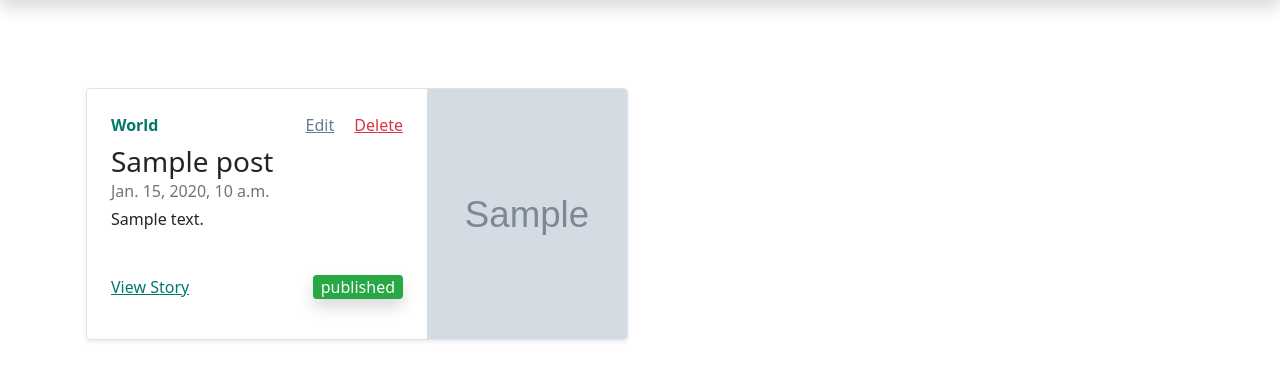
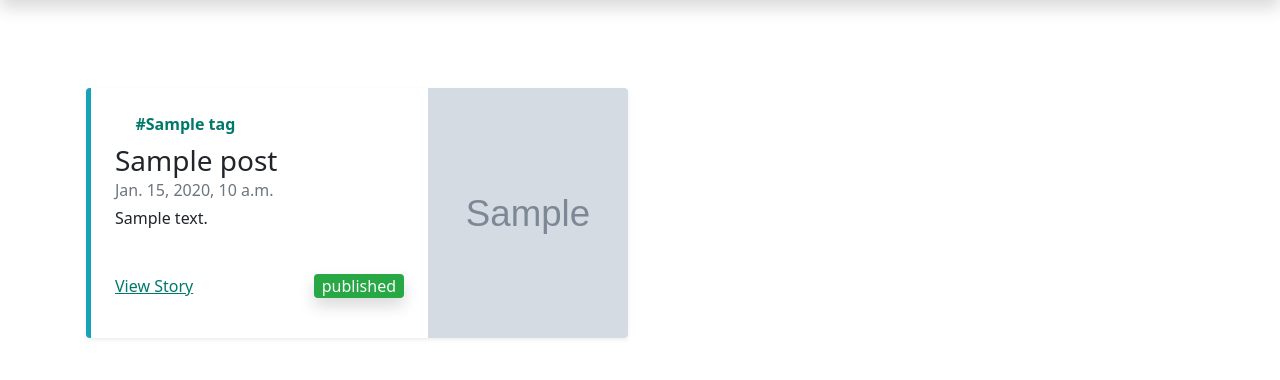
Before and after one commit to kali-physi-hacker/KaliBlog, a Django app: template templates/blog/posts/my_stories.html in a window 1280 px wide. Shown: the part 56-436 px from the top of the page. Run offline with Django 3.2, Linux system fonts and the light colour scheme; the template is opened without the code that fills it: most values are stand-ins (such as "Sample title", 1, 10 or a date in 2020); grey boxes marked "Sample" are stand-in pictures; some libraries are stand-ins or nearby versions; some web fonts are replaced.

Commit message:
Kali: Refactored code to fix UI bug and add border left style

```diff
--- a/templates/blog/posts/my_stories.html
+++ b/templates/blog/posts/my_stories.html
@@ -12,17 +12,20 @@
             <div class="row mb-2">
             {% for post in posts %}
                 <div class="col-md-6 post-container">
-                    <div class="row g-0 border rounded overflow-hidden flex-md-row mb-4 shadow-sm h-md-250 position-relative">
+                    <div class="border-info row g-0 rounded overflow-hidden flex-md-row mb-4 shadow-sm h-md-250 position-relative post">
                         <div class="col p-4 d-flex flex-column position-static">
                             <div class="d-flex">
-                                <strong class="d-inline-block mb-2 text-primary">World</strong>
-                                <div class="ml-auto actions">
-                                    <a class="mr-3 text-secondary" href="{% url 'blog:post_edit' post.slug %}">Edit</a>
-                                    <a data-toggle="modal" data-target="#deletePostModal{{ post.pk }}" class="text-danger" href="#">Delete</a>
+                                <i class="icon-tag mr-2"></i>
+                                {% for tag in post.tags.all|slice:':2' %}
+                                    <strong class="d-inline-block mb-2 mr-1 text-primary">#{{ tag }} </strong>
+                                {% endfor %}
+                                <div class="ml-auto">
+                                    <a class="text-decoration-none mr-3 text-secondary" href="{% url 'blog:post_edit' post.slug %}"> <i class="icon-pencil"></i> </a>
+                                    <a data-toggle="modal" data-target="#deletePostModal{{ post.pk }}" class="text-decoration-none text-danger" href="#"> <i class="icon-trash"></i> </a>
                                 </div>
                             </div>
 
-                            <h3 class="mb-0">{{ post.title }}</h3>
+                            <h3 class="mb-0">{{ post.title | truncatechars:"23" }}</h3>
                             <div class="mb-1 text-muted">{{ post.published_date }}</div>
                             <div class="card-text mb-auto">
                                 {{ post.body | truncatechars:70 | safe }}
```
